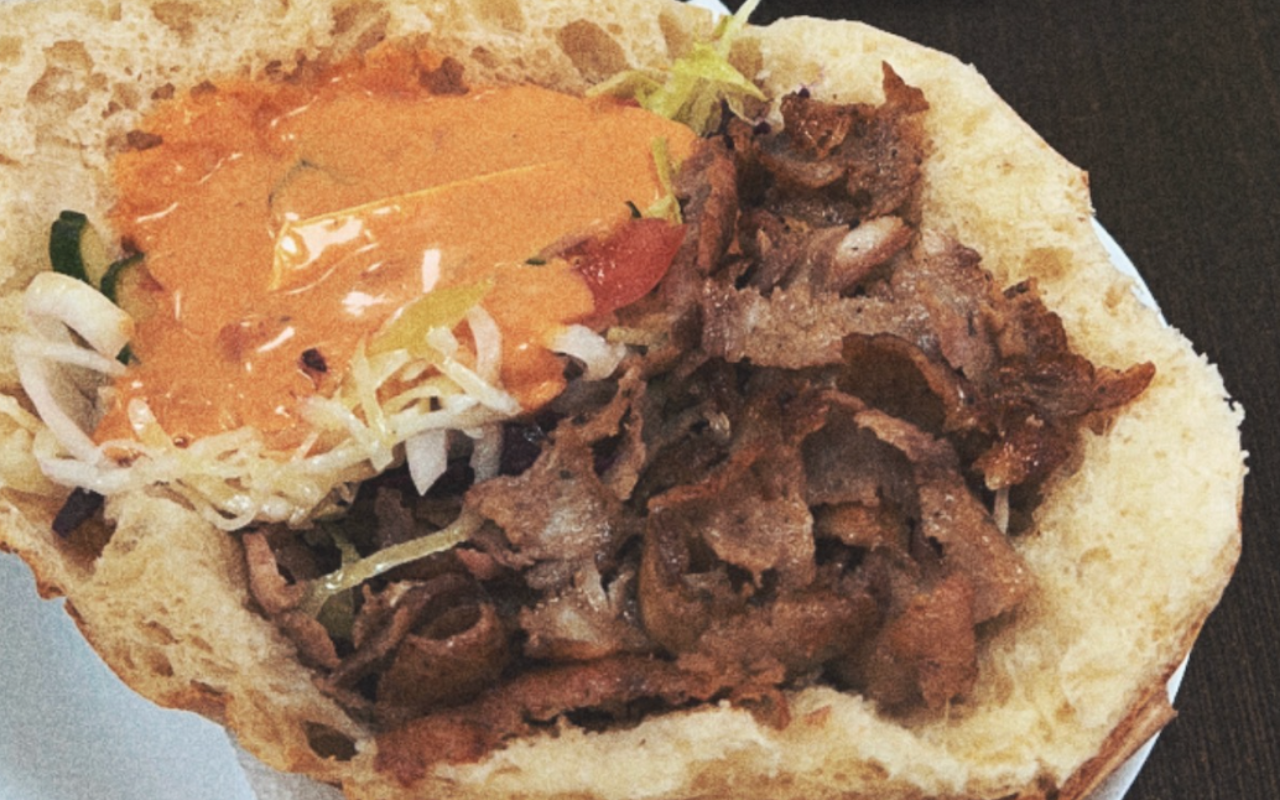
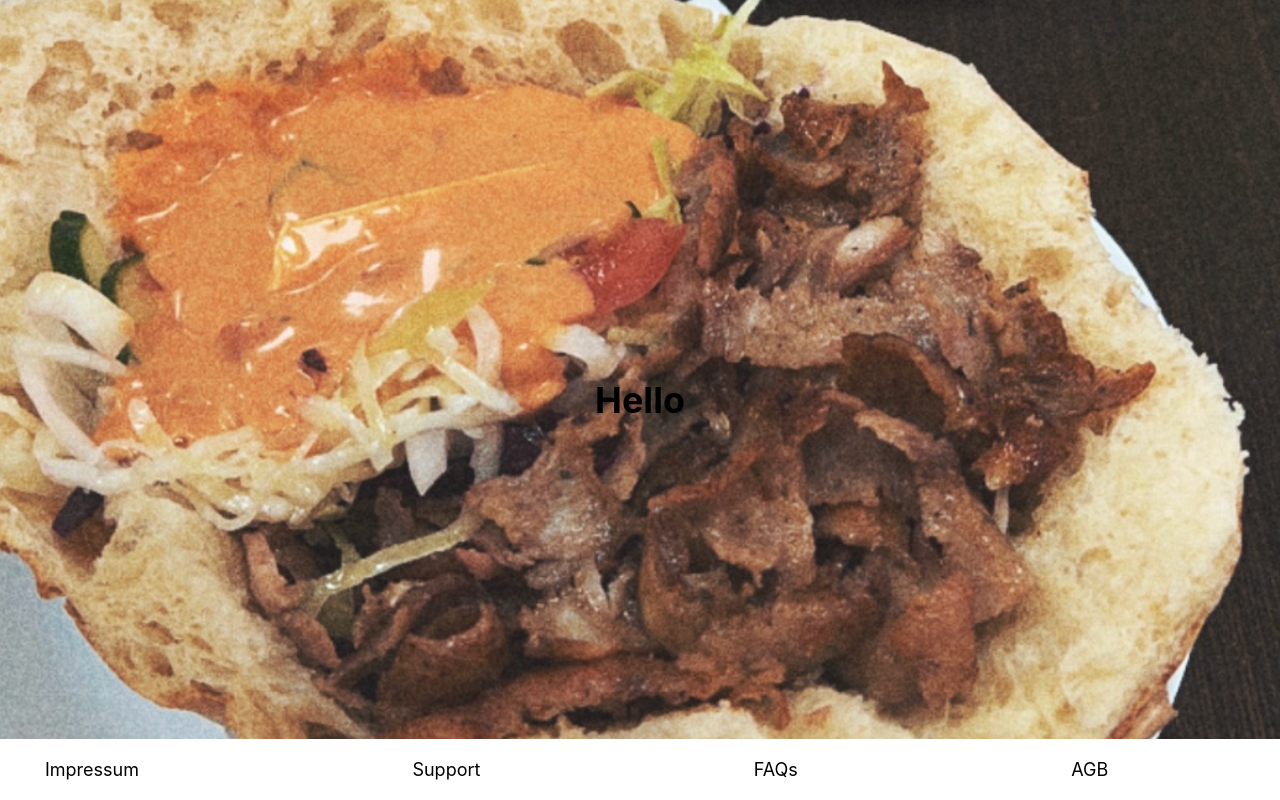
Before and after one commit to Schmarvinius/CookCaptain, a React (Create React App) app in the folder clientside/: page /impressum in a window 1280 px wide. Before the commit this address had no page. Built offline with nearby package versions, Linux system fonts and the light colour scheme.

Commit message:
Added LowBar and Links

```diff
--- a/clientside/src/App.js
+++ b/clientside/src/App.js
@@ -2,6 +2,8 @@ import { Routes, Route, BrowserRouter } from 'react-router-dom';
 import './App.css';
 import MyLogin from './LoginSignUp/Login';
 import MyWelcomePage from './MainViews/WelcomePage';
+import Lowbar from './Lowbar/Lowbar';
+ import Imprint from './Imprint/Imprint';
 
 function App() {
 
@@ -13,9 +15,13 @@ function App() {
       <Routes>
         <Route path="/" element={<MyLogin />} />
         <Route path="/welcome" element={<MyWelcomePage />} />
+        <Route path="/impressum" element={<Imprint />} />
+
       </Routes>
+      <Lowbar/>
+    </BrowserRouter>
 
-    </BrowserRouter>
+
   );
 }
 
--- /dev/null
+++ b/clientside/src/Imprint/Imprint.js
@@ -0,0 +1,10 @@
+import React from "react";
+import './ImprintStyle.css';
+
+function Imprint() {
+    return (
+        <h1>Hello</h1>
+    );
+};
+
+export default Imprint;
--- /dev/null
+++ b/clientside/src/Lowbar/LowBarStyle.css
@@ -0,0 +1,29 @@
+
+
+
+.text-button {
+    background: none;
+    border: none;
+    padding: 0;
+    font: inherit;
+    cursor: pointer;
+    color: inherit;
+}
+
+.ImprintContainer{
+    position: fixed;
+    bottom: 0;
+    left: 0;
+    text-align: center;
+    width: 100vw;
+    background-color: white;
+    padding: 5px;
+    font-size: 18px;
+}
+.ImprintInformation{
+    display: flex;
+    justify-content: space-between;
+    padding: 0 40px; /* Adjust the padding as needed */
+    margin-bottom: 15px;
+    margin-top: 15px;
+}
--- /dev/null
+++ b/clientside/src/Lowbar/Lowbar.js
@@ -0,0 +1,39 @@
+import React from 'react';
+import './LowBarStyle.css';
+import { useNavigate } from "react-router-dom";
+
+function LowBar () {
+    const navigate = useNavigate();
+
+    const handleImpressumClick = () => {
+        navigate("/impressum");
+    }
+    const handleSupportClick = () => {
+        navigate("/support");
+    }
+    const handleFAQsClick = () => {
+        navigate("/FAQ");
+    }
+    const handleAGBClick = () => {
+        navigate("/AGB");
+    }
+    return(
+    <div className='ImprintContainer'>
+        <div className='ImprintInformation'>
+            <button className="text-button" onClick={handleImpressumClick}>
+            Impressum
+            </button> <br/>
+            <button className="text-button" onClick={handleSupportClick}>
+            Support
+            </button> <br/>
+            <button className="text-button" onClick={handleFAQsClick}>
+            FAQs
+            </button> <br/>
+            <button className="text-button" onClick={handleAGBClick}>
+            AGB
+            </button> <br/>
+        </div>
+    </div>
+    );
+};
+export default LowBar;
--- /dev/null
+++ b/package.json
@@ -0,0 +1,5 @@
+{
+  "dependencies": {
+    "react-router-dom": "^6.11.2"
+  }
+}
```
Also changed, not shown: clientside/src/Imprint/ImprintStyle.css (added), 1 other file (tests, documents, lock files or other folders).
